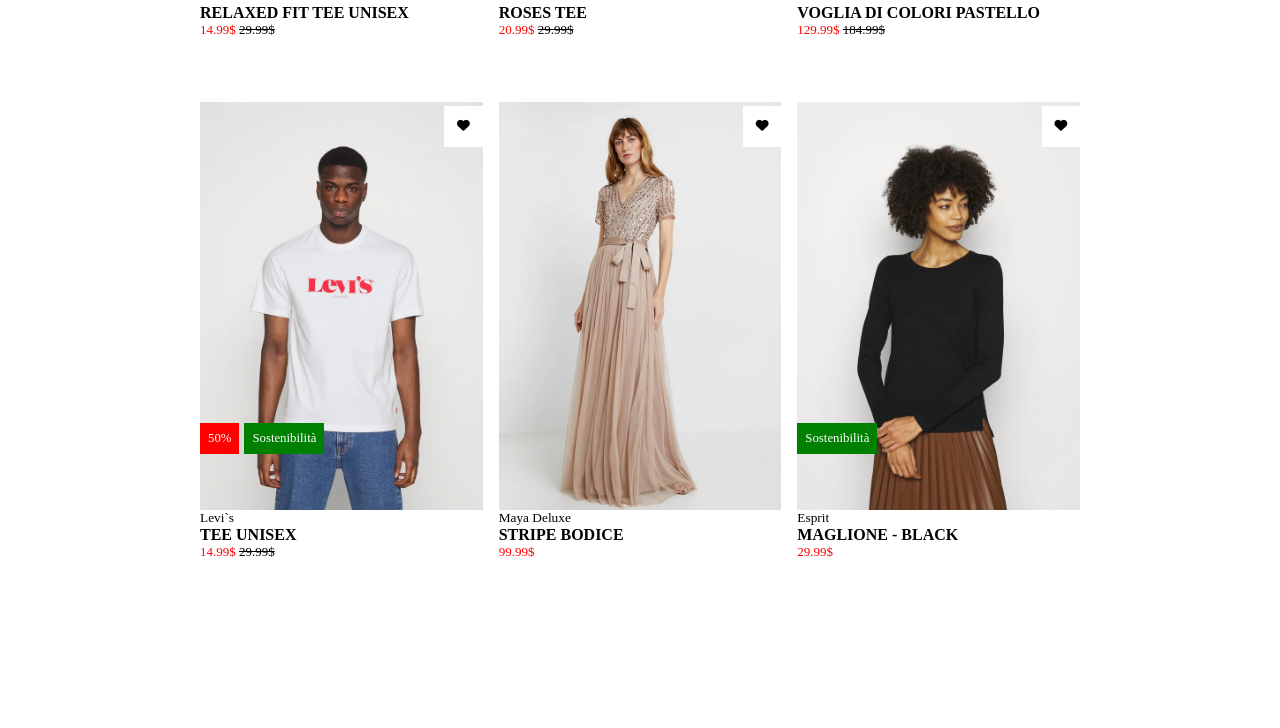
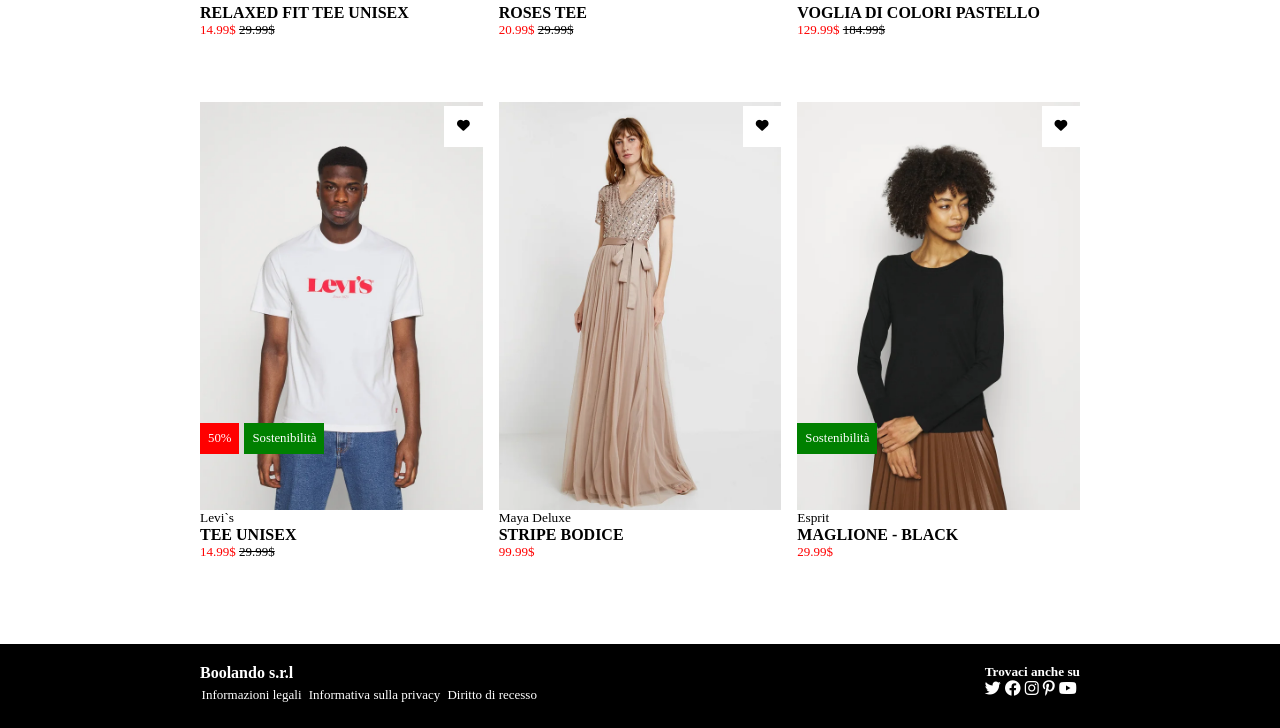
Before and after one commit to nickkept/html-css-boolando, a plain HTML site: page index.html in a window 1280 px wide. Shown: the part 508-1236 px from the top of the page. Before the commit the page ends 1152 px from the top, so only its background shows below. Drawn offline with Linux system fonts and the light colour scheme.

Commit message:
page 1 done

```diff
--- a/css/style.css
+++ b/css/style.css
@@ -128,3 +128,30 @@ header img{
   .description-container{
     font-size: smaller;
   }
+footer{
+    background-color: black;
+}
+.containter-footer{
+    display: flex;
+    justify-content: space-between;
+}
+
+.footer-title{
+    color: white;
+}
+.footer-icons{
+    color: white;
+}
+
+  .footer-link ul li {
+    display: inline-block;
+}
+
+.footer-link ul li a {
+    padding: .3rem .1rem;
+    display: inline-block;
+    text-decoration: none;
+    font-size: small;
+    color: white;}
+
+footer i{color: white;}
--- a/index.html
+++ b/index.html
@@ -9,7 +9,7 @@
         integrity="sha512-xh6O/CkQoPOWDdYTDqeRdPCVd1SpvCA9XXcUnZS2FmJNp1coAFzvtCN9BmamE+4aHK8yyUHUSCcJHgXloTyT2A=="
         crossorigin="anonymous" referrerpolicy="no-referrer" />
     <link rel="stylesheet" href="css/style.css">
-    <title>Booleando</title>
+    <title>Boolando</title>
 </head>
 
 <body>
@@ -233,7 +233,32 @@
 
 
     </main>
-    <footer></footer>
+    <footer>
+        <div class="container">
+            <div class="containter-footer">
+                <div class="footer-info">
+                    <div class="footer-title">
+                        <h4> Boolando s.r.l</h4>
+                    </div>
+                    <div class="footer-link">
+                        <ul>
+                            <li><a href="#">Informazioni legali</a></li>
+                            <li><a href="#">Informativa sulla privacy</a></li>
+                            <li><a href="#">Diritto di recesso</a></li>
+                        </ul>
+                    </div>
+                </div>
+                <div class="footer-icons">
+                    <h5>Trovaci anche su</h5>
+                    <i class="fa-brands fa-twitter"></i>
+                    <i class="fa-brands fa-facebook"></i>
+                    <i class="fa-brands fa-instagram"></i>
+                    <i class="fa-brands fa-pinterest-p"></i>
+                    <i class="fa-brands fa-youtube"></i>
+                </div>
+            </div>
+        </div>
+    </footer>
 </body>
 
 </html>
```
Lines whose indentation alone changed are shown as unchanged.
